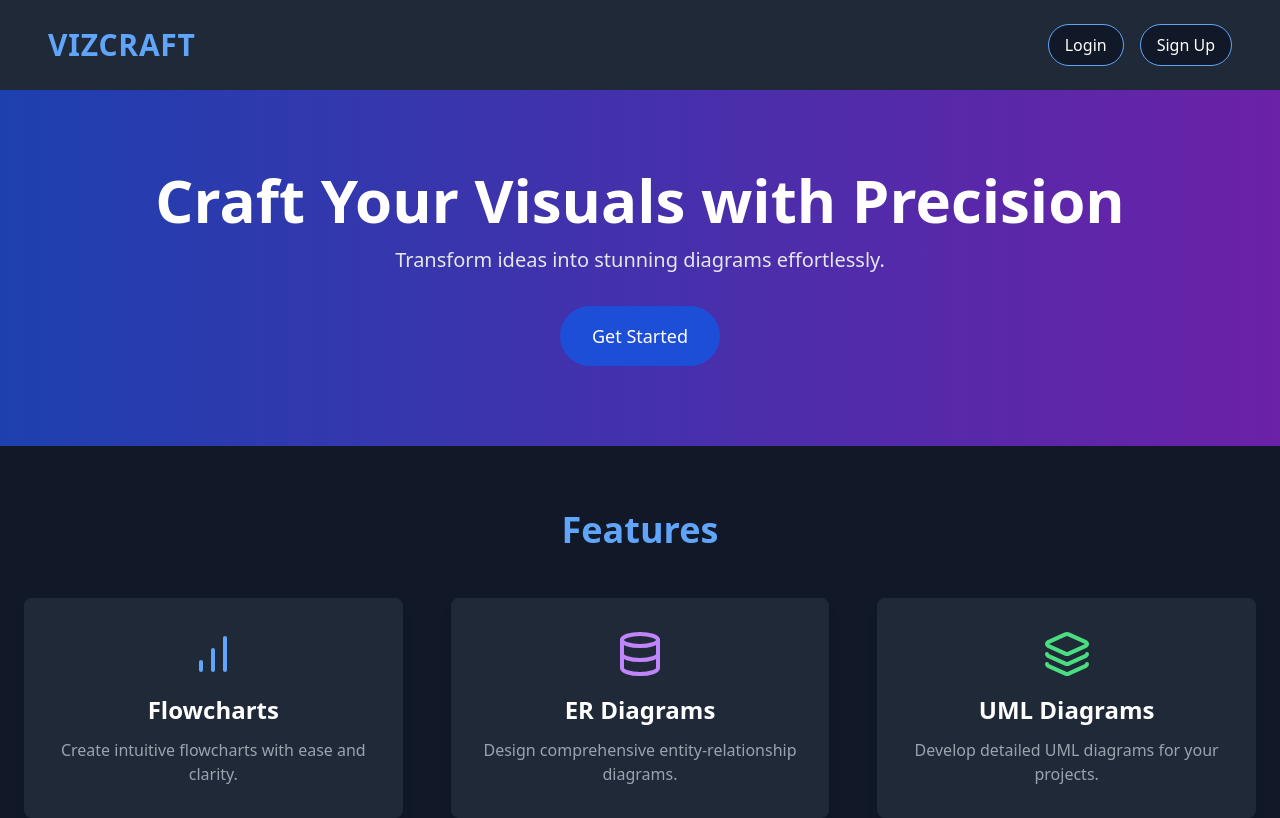
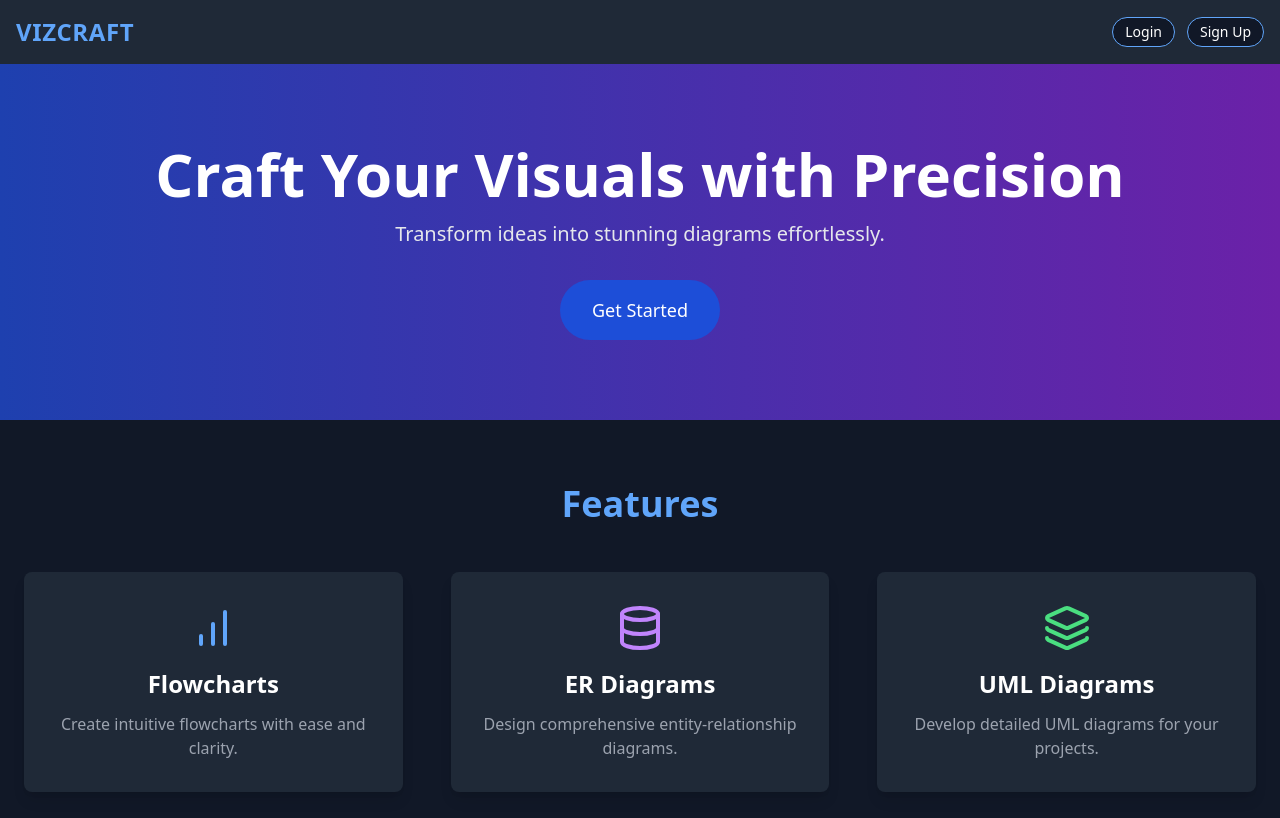
Before and after one commit to Harsha-gella18/AI-Driven-Serverless-Platform-for-ER-UML-and-Flowchart-Creation, a React (Vite) app: page / in a window 1280 px wide. Shown: the top 818 px of the page. Built offline with nearby package versions, Linux system fonts and the light colour scheme.

Commit message:
Reduced navbar size of Home page

```diff
--- a/src/pages/Home.jsx
+++ b/src/pages/Home.jsx
@@ -10,20 +10,20 @@ const Home = () => {
   return (
     <div className="min-h-screen flex flex-col bg-gradient-to-b from-black via-gray-900 to-black text-white">
       {/* Navigation Bar */}
-      <nav className="w-full p-6 bg-gray-800 shadow-lg">
-        <div className="flex justify-between items-center px-6">
-          <div className="text-3xl font-bold tracking-wide text-blue-400">
+      <nav className="w-full py-4 bg-gray-800 shadow-md">
+        <div className="flex justify-between items-center px-4">
+          <div className="text-2xl font-bold tracking-wide text-blue-400">
             VIZCRAFT
           </div>
-          <div className="space-x-4">
+          <div className="space-x-3">
             <button
-              className="px-4 py-2 border border-blue-400 rounded-full bg-gray-900 hover:bg-blue-700 hover:text-white transition duration-300"
+              className="px-3 py-1 border border-blue-400 rounded-full bg-gray-900 hover:bg-blue-700 hover:text-white transition duration-300 text-sm"
               onClick={() => setShowLogin(true)}
             >
               Login
             </button>
             <button
-              className="px-4 py-2 border border-blue-400 rounded-full bg-gray-900 hover:bg-blue-700 hover:text-white transition duration-300"
+              className="px-3 py-1 border border-blue-400 rounded-full bg-gray-900 hover:bg-blue-700 hover:text-white transition duration-300 text-sm"
               onClick={() => setShowSignup(true)}
             >
               Sign Up
```
